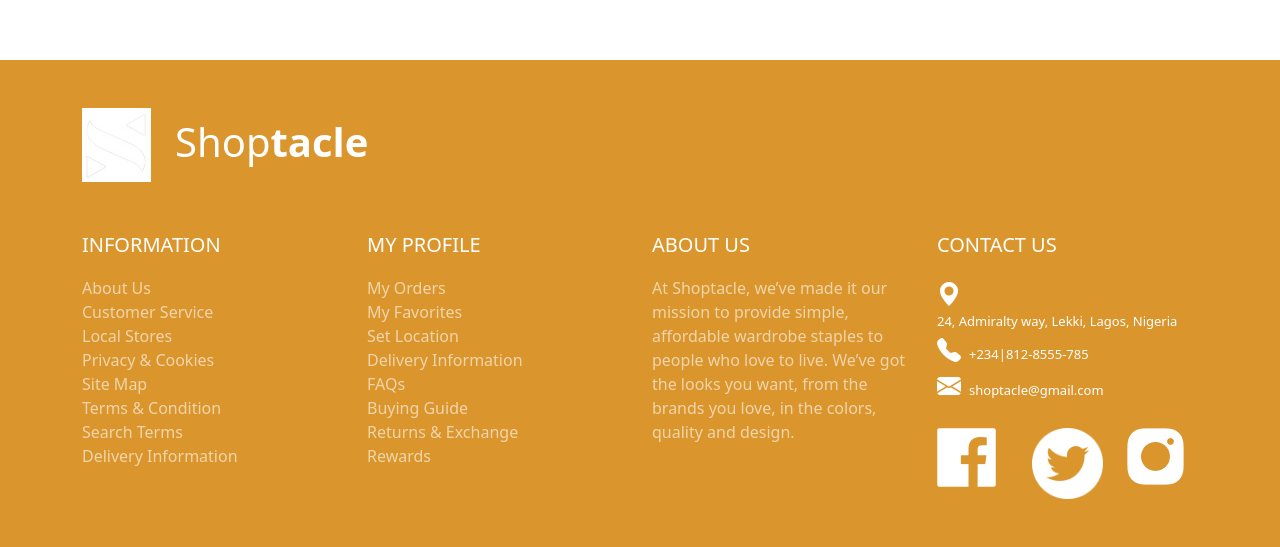
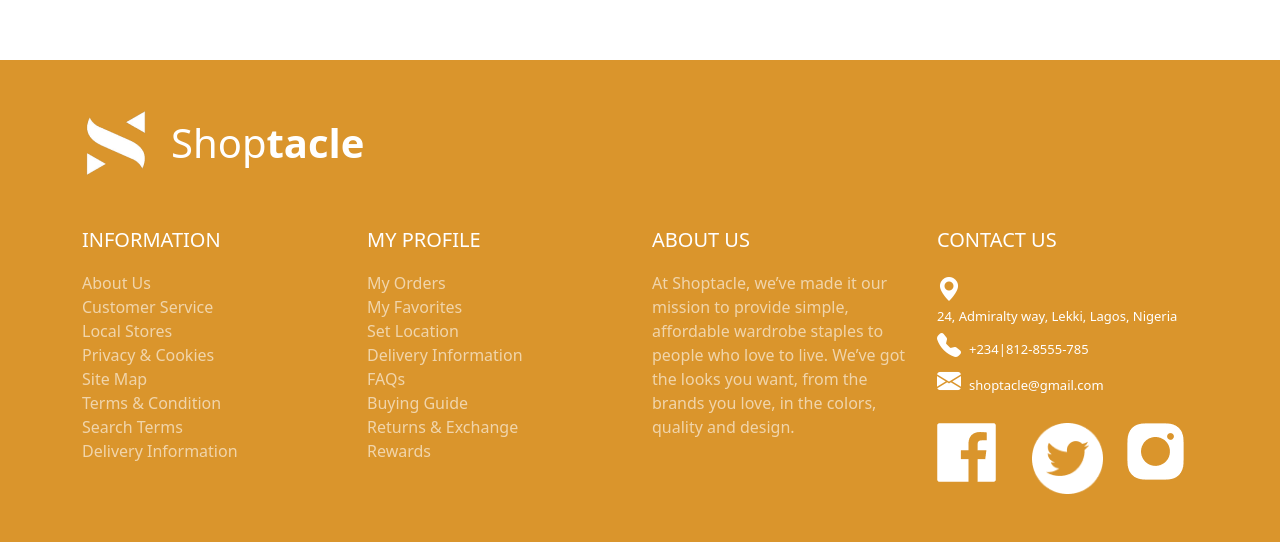
Before and after one commit to Meritdike/SHOPTACLE, a plain HTML site: page membership-signup.html in a window 1280 px wide. Shown: the part 1056-1603 px from the top of the page. Drawn offline with nearby package versions, Linux system fonts and the light colour scheme.

Commit message:
fixed the footer logo

```diff
--- a/membership-signup.html
+++ b/membership-signup.html
@@ -1,6 +1,5 @@
 <!DOCTYPE html>
 <html lang="en">
-
 <head>
     <meta charset="UTF-8">
     <meta http-equiv="X-UA-Compatible" content="IE=edge">
@@ -12,7 +11,6 @@
     <link rel="stylesheet" href="https://cdn.jsdelivr.net/npm/bootstrap-icons@1.9.1/font/bootstrap-icons.css">
     <title>Membership Sign Up</title>
 </head>
-
 <body>
     <!-- header section -->
     <section id="header-section">
@@ -93,9 +91,9 @@
     <!-- footer section -->
     <footer class="py-5 text-white" style="background-color: #DA952C;">
         <div class="container">
-            <div class="footer-title d-flex mb-5">
-                <img class="img-fluid me-4" src="img/shoptacle-logo-white.jpg" alt="Shoptacle">
-                <p class="mb-0 fs-1 pt-1">Shop<span class="fw-bold">tacle</span></p>
+            <div class="footer-title d-flex mb-5 align-items-center">
+                <img class="img-fluid me-4" src="img/shoptacle-logo-white.png" alt="Shoptacle">
+                <p class="mb-0 fs-1">Shop<span class="fw-bold">tacle</span></p>
             </div>
             <div class="footer-navigation">
                 <div class="row">
```
Also changed, not shown: img/shoptacle-logo-white.jpg (deleted), img/shoptacle-logo-white.png (added).
